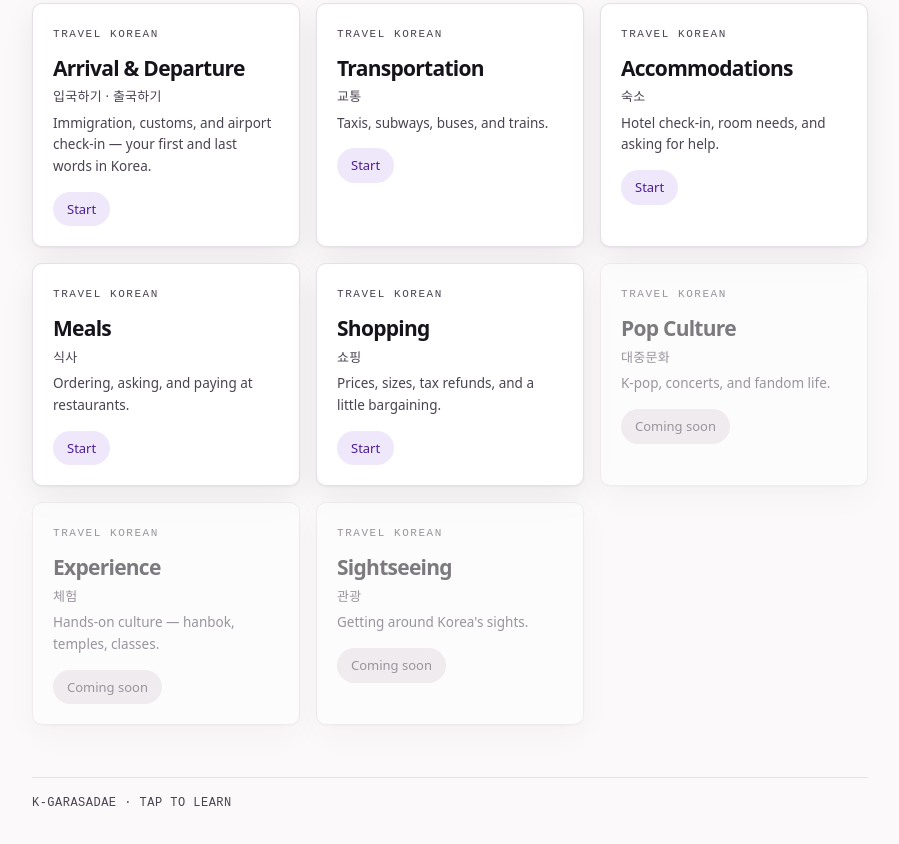
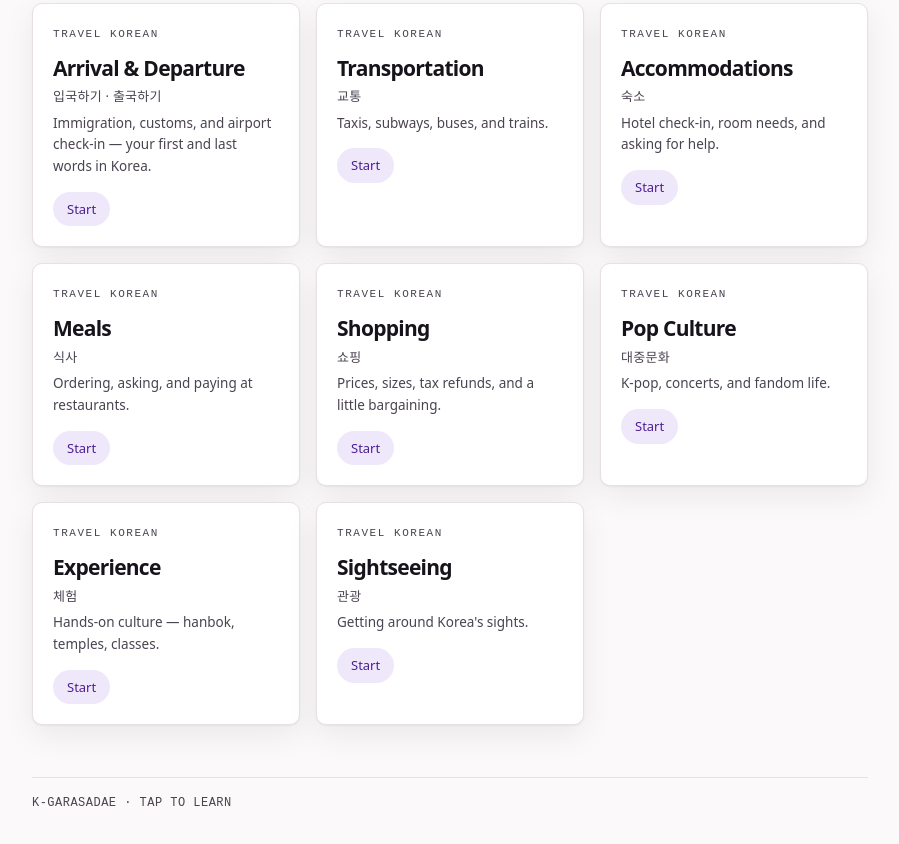
Before and after one commit to goldreta-svg/k-garasadae, a plain HTML site: page index.html in a window 1280 px wide. Shown: the part 1072-1916 px from the top of the page, without its empty margins (190-1089 px from the left). Drawn offline with Linux system fonts and the light colour scheme.

Commit message:
랜딩: 대중문화·체험·관광 카드에 딥링크 연결
전자책에 05~10 단원이 실렸으므로 Coming soon이던 세 카드를
각 묶음 첫 단원으로 딥링크(Pop Culture→ch=7·Experience→ch=9·Sightseeing→ch=11).

Co-Authored-By: Claude Opus 4.8 <noreply@anthropic.com>

```diff
--- a/index.html
+++ b/index.html
@@ -191,11 +191,14 @@ const CONTENTS = [
     desc: "Prices, sizes, tax refunds, and a little bargaining.",
     href: "travel_korean.html#ch=6" },
   { title: "Pop Culture", ko: "대중문화",
-    desc: "K-pop, concerts, and fandom life." },
+    desc: "K-pop, concerts, and fandom life.",
+    href: "travel_korean.html#ch=7" },
   { title: "Experience", ko: "체험",
-    desc: "Hands-on culture — hanbok, temples, classes." },
+    desc: "Hands-on culture — hanbok, temples, classes.",
+    href: "travel_korean.html#ch=9" },
   { title: "Sightseeing", ko: "관광",
-    desc: "Getting around Korea's sights." },
+    desc: "Getting around Korea's sights.",
+    href: "travel_korean.html#ch=11" },
 ];
 const grid = document.getElementById('grid');
 for (const c of CONTENTS) {
```
